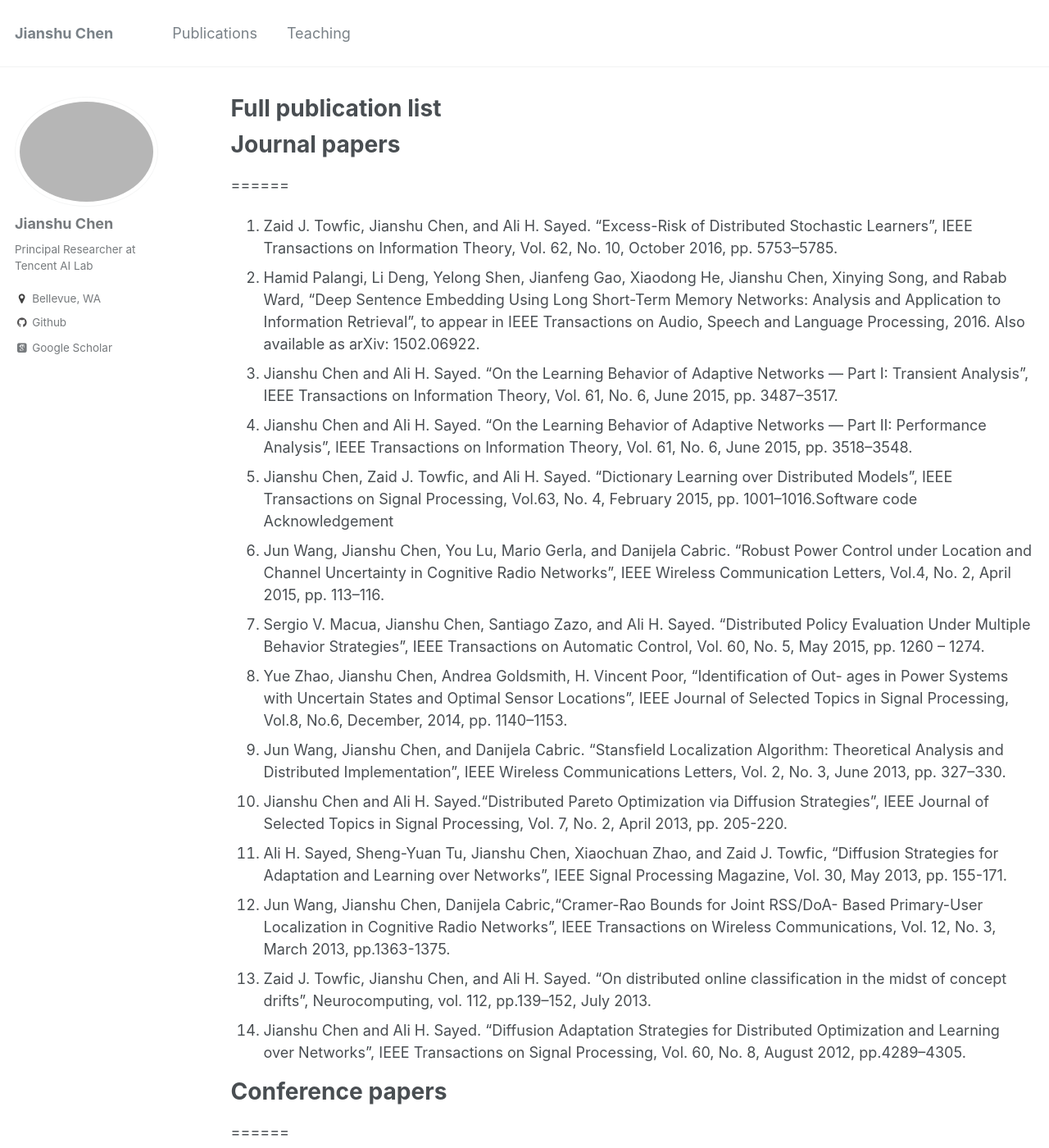
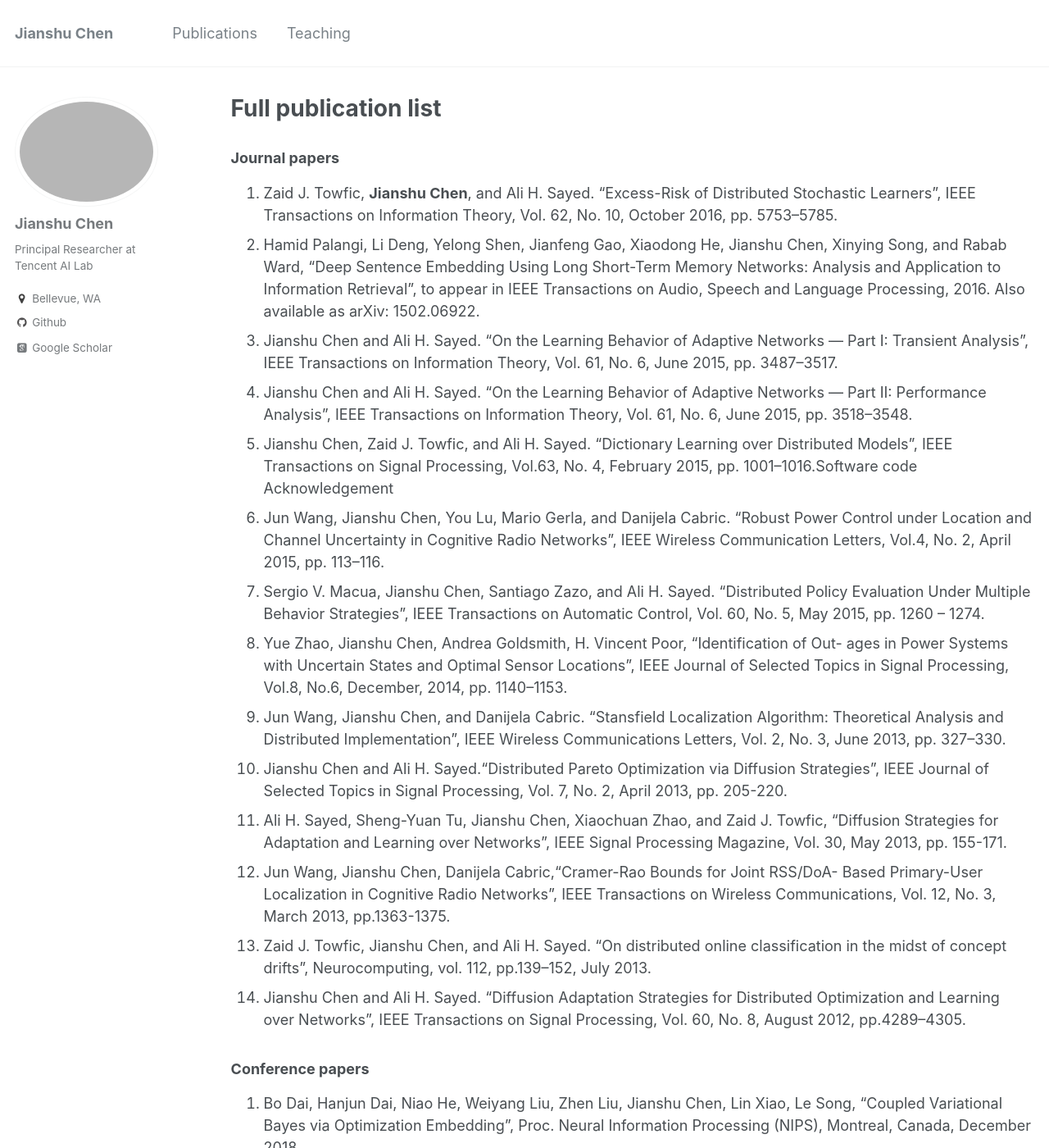
Before and after one commit to chenjianshu/chenjianshu.github.io, a Jekyll site: the page built from _pages/publications.md, in a window 1280 px wide and 1400 px high. Shown: the whole window at 82% size. Built offline with Jekyll 4.4.1, drawn with Linux system fonts in a browser that asks for light colours; some web fonts are replaced.

```diff
--- a/_pages/publications.md
+++ b/_pages/publications.md
@@ -5,9 +5,8 @@ permalink: /publications/
 author_profile: true
 ---
 
-# Journal papers
-======
-1. Zaid J. Towfic, Jianshu Chen, and Ali H. Sayed. “Excess-Risk of Distributed Stochastic Learners”, IEEE Transactions on Information Theory, Vol. 62, No. 10, October 2016, pp. 5753–5785.
+### Journal papers ###
+1. Zaid J. Towfic, **Jianshu Chen**, and Ali H. Sayed. “Excess-Risk of Distributed Stochastic Learners”, IEEE Transactions on Information Theory, Vol. 62, No. 10, October 2016, pp. 5753–5785.
 1. Hamid Palangi, Li Deng, Yelong Shen, Jianfeng Gao, Xiaodong He, Jianshu Chen, Xinying Song, and Rabab Ward, “Deep Sentence Embedding Using Long Short-Term Memory Networks: Analysis and Application to Information Retrieval”, to appear in IEEE Transactions on Audio, Speech and Language Processing, 2016. Also available as arXiv: 1502.06922.
 1. Jianshu Chen and Ali H. Sayed. “On the Learning Behavior of Adaptive Networks — Part I: Transient Analysis”, IEEE Transactions on Information Theory, Vol. 61, No. 6, June 2015, pp. 3487–3517.
 1. Jianshu Chen and Ali H. Sayed. “On the Learning Behavior of Adaptive Networks — Part II: Performance Analysis”, IEEE Transactions on Information Theory, Vol. 61, No. 6, June 2015, pp. 3518–3548.
@@ -22,8 +21,7 @@ author_profile: true
 1. Zaid J. Towfic, Jianshu Chen, and Ali H. Sayed. “On distributed online classification in the midst of concept drifts”, Neurocomputing, vol. 112, pp.139–152, July 2013.
 1. Jianshu Chen and Ali H. Sayed. “Diffusion Adaptation Strategies for Distributed Optimization and Learning over Networks”, IEEE Transactions on Signal Processing, Vol. 60, No. 8, August 2012, pp.4289–4305.
 
-# Conference papers
-======
+### Conference papers ###
 1. Bo Dai, Hanjun Dai, Niao He, Weiyang Liu, Zhen Liu, Jianshu Chen, Lin Xiao, Le Song, “Coupled Variational Bayes via Optimization Embedding”, Proc. Neural Information Processing (NIPS), Montreal, Canada, December 2018.
 1. Yelong Shen\*, Jianshu Chen\*, Po-Sen Huang\*, Yuqing Guo, Jianfeng Gao, “M-Walk: Learning to Walk in Graph with Monte Carlo Tree Search”, Proc. Neural Information Processing (NIPS), Montreal, Canada, December 2018 (\*Equal contribution).
 1. Wenhu Chen, Jianshu Chen, Yu Su, Xin Wang, Dong Yu, Xifeng Yan, William Yang Wang, “XL-NBT: A Cross-lingual Neural Belief Tracking Framework”, Proc. Conference on Empirical Methods in Natural Language Processing (EMNLP),  Brussels, Belgium, November 2018.
```
